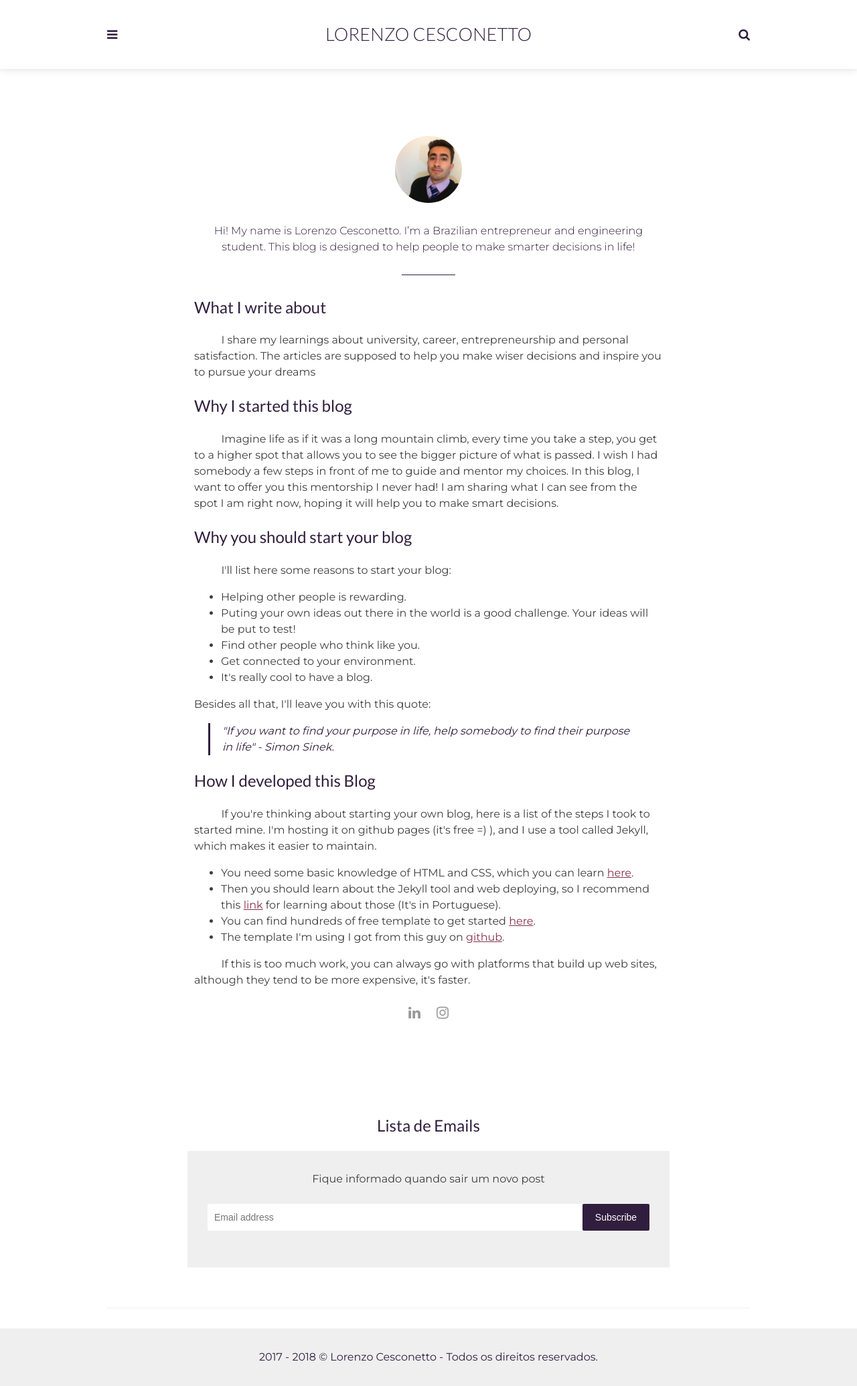
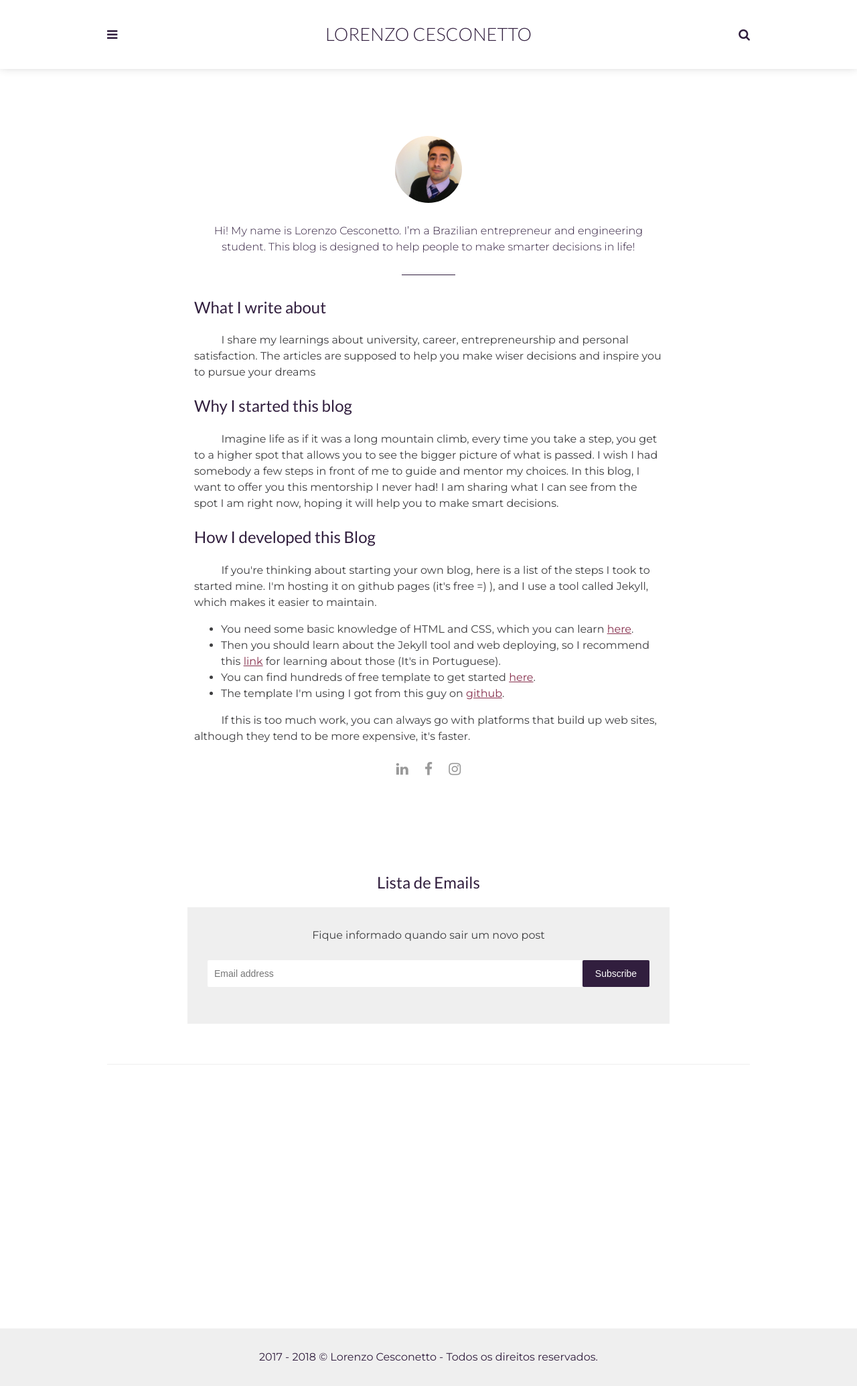
Before and after one commit to lorenzocesconetto/lorenzocesconetto.github.io, a Jekyll site: the page built from _pages/about-this-blog.html, in a window 1280 px wide. Shown: the whole page at 67% size. Built offline with Jekyll 4.4.1, drawn with Linux system fonts in a browser that asks for light colours.

Commit message:
several small changes, such as facebook include

```diff
--- a/_config.yml
+++ b/_config.yml
@@ -23,7 +23,7 @@
 linkedin: /lorenzo-cesconetto/ # Add your Linkedin handle
 # github: #artemsheludko # Add your Github handle
 # twitter: #'@artemsheludko_' # Add your Twitter handle
-# facebook: # Add your Facebook handle
+facebook: lorenzo.cesconeto # Add your Facebook handle
 instagram: lorenzocesconeto # Add your Instagram handle
 # pinterest: # Add your Pinterest handle
 
--- a/_pages/about-me.html
+++ b/_pages/about-me.html
@@ -79,12 +79,12 @@
         <li class="twitter"><a href="https://twitter.com/artemsheludko_" target="_blank"><i class="fa fa-twitter" aria-hidden="true"></i></a></li>
       {% endif %}
  -->
-<!--       {% if site.facebook %}
+      {% if site.facebook %}
         <li class="facebook"><a href="https://facebook.com/{{site.facebook}}" target="_blank"><i class="fa fa-facebook"></i></a></li>
       {% else %}
         <li class="facebook"><a href="https://facebook.com/" target="_blank"><i class="fa fa-facebook" aria-hidden="true"></i></a></li>
       {% endif %}
- -->
+
       {% if site.instagram %}
         <li class="instagram"><a href="https://instagram.com/{{site.instagram}}" target="_blank"><i class="fa fa-instagram"></i></a></li>
       {% else %}
--- a/_pages/about-this-blog.html
+++ b/_pages/about-this-blog.html
@@ -18,7 +18,7 @@
       <h2>Why I started this blog</h2>
       <p> &emsp; &emsp; Imagine life as if it was a long mountain climb, every time you take a step, you get to a higher spot that allows you to see the bigger picture of what is passed. I wish I had somebody a few steps in front of me to guide and mentor my choices. In this blog, I want to offer you this mentorship I never had! I am sharing what I can see from the spot I am right now, hoping it will help you to make smart decisions.</p>
 
-      <h2>Why you should start your blog</h2>
+      <!-- <h2>Why you should start your blog</h2>
       <p>&emsp; &emsp; I'll list here some reasons to start your blog:
       <ul>
         <li>Helping other people is rewarding.</li>
@@ -28,7 +28,7 @@
         <li>It's really cool to have a blog.</li>
       </ul>
       <p>Besides all that, I'll leave you with this quote:</p>
-      <blockquote> "If you want to find your purpose in life, help somebody to find their purpose in life" - Simon Sinek.</blockquote></p>
+      <blockquote> "If you want to find your purpose in life, help somebody to find their purpose in life" - Simon Sinek.</blockquote></p> -->
 
       <h2>How I developed this Blog</h2>
       <p> &emsp; &emsp; If you're thinking about starting your own blog, here is a list of the steps I took to started mine. I'm hosting it on github pages (it's free =) ), and I use a tool called Jekyll, which makes it easier to maintain.
@@ -80,12 +80,12 @@
         <li class="twitter"><a href="https://twitter.com/artemsheludko_" target="_blank"><i class="fa fa-twitter" aria-hidden="true"></i></a></li>
       {% endif %}
  -->
-<!--       {% if site.facebook %}
+      {% if site.facebook %}
         <li class="facebook"><a href="https://facebook.com/{{site.facebook}}" target="_blank"><i class="fa fa-facebook"></i></a></li>
       {% else %}
         <li class="facebook"><a href="https://facebook.com/" target="_blank"><i class="fa fa-facebook" aria-hidden="true"></i></a></li>
       {% endif %}
- -->
+
       {% if site.instagram %}
         <li class="instagram"><a href="https://instagram.com/{{site.instagram}}" target="_blank"><i class="fa fa-instagram"></i></a></li>
       {% else %}
--- a/_posts/2017-12-24-a-carta-que-mandei-pro-reitor-da-unicamp.markdown
+++ b/_posts/2017-12-24-a-carta-que-mandei-pro-reitor-da-unicamp.markdown
@@ -37,7 +37,7 @@
 >Grato,
 >...
 
-&emsp; &emsp; Diga-se de passagem, __não recebi nenhuma resposta dele__.
+&emsp; &emsp; Diga-se de passagem, não recebi nenhuma resposta dele.
 Eu discorro mais sobre o assunto de universidades no post sobre [universidade][post-universidade].
 
 Se houver alguma forma que eu possa te ajudar, comente aqui em baixo! :)
--- a/_posts/2017-12-24-universidade-brasileira-vs-americana.markdown
+++ b/_posts/2017-12-24-universidade-brasileira-vs-americana.markdown
@@ -14,7 +14,7 @@
 &emsp; &emsp; Como eu já estudei em duas IES públicas no Brasil (UFES e na UNICAMP), e estudei em uma universidade americana (University of Nebraska Lincoln), tenho uma boa visão das diferenças entre elas para os cursos de engenharia. Portanto, vou listar aqui as diferenças do ambiente universitário Brasileiro vs o Americano.
 
 ## 1) Professores
-&emsp; &emsp; Professores no Brasil possuem um cargo de altíssima estabilidade e não se reportam à ninguém. O resultado disso é que eles fazem o que bem entendem. É comum ver histórias de professores que desrespeitam os seus alunos verbalmente, que desrespeitam seus alunos ao não responder emails, que desrespeitam os alunos chegando atrasado nas aulas ou até faltando e que desrespeitam os seus alunos com materiais de estudo incompletos e mal feitos. Além disso normalmente não gostam de iniciativas não acadêmicas.
+&emsp; &emsp; Professores no Brasil possuem um cargo de altíssima estabilidade e não se reportam à ninguém. O resultado disso é que a maioria deles não possui comprometimento com seu trabalho. É comum ver histórias de professores que desrespeitam os seus alunos verbalmente, que desrespeitam seus alunos ao não responder emails, que desrespeitam os alunos chegando atrasado nas aulas ou até faltando e que desrespeitam os seus alunos com materiais de estudo incompletos e mal feitos. Além disso normalmente não gostam de iniciativas não acadêmicas.
 
 &emsp; &emsp; Nos EUA, os professores eram muito pontuais nas suas aulas, nós tínhamos *Office Hours* que eram horários em que o professor deveria estar na sua sala para atendimento aos alunos. Além disso os professores respondem seus emails (achei isso sensacional quando cheguei lá, depois me dei conta que deveria ser assim em todo lugar), e preparam suas aulas utilizando metodologias pedagógicos para transmitir conhecimento.
 
--- a/_posts/2017-12-25-como-controlar-o-uso-de-redes-sociais.markdown
+++ b/_posts/2017-12-25-como-controlar-o-uso-de-redes-sociais.markdown
@@ -8,7 +8,7 @@
 author: Lorenzo Cesconetto # Add name author (optional)
 published: true # Shows or hides a post
 ---
-&emsp; &emsp; Esse artigo é direcionado à todas as pessoas que gastam mais tempo do que gostariam com redes sociais.
+&emsp; &emsp; Esse artigo é direcionado a todas as pessoas que gastam mais tempo do que gostariam com redes sociais.
 
 &emsp; &emsp; As redes sociais causam dependência e são perigosas. As redes são comparáveis ao álcool, em pequenas quantidades podem ser divertidas, mas quando evoluem para um vício, torna-se algo muito perigoso.
 
```
